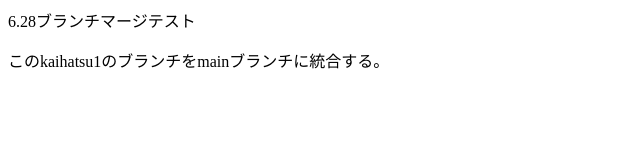
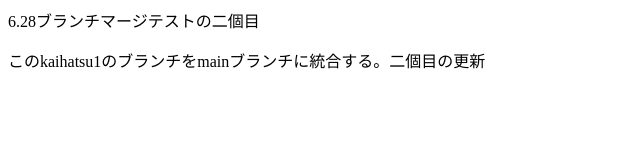
Before and after one commit to KondoYuto/kondo_test, a plain HTML site: page 6.28github.html in a window 1280 px wide. Shown: the whole page, without its empty margins (0-640 px from the left). Drawn offline with Linux system fonts and the light colour scheme.

Commit message:
二回目のkaihatsuブランチんファイルのコミット

```diff
--- a/6.28github.html
+++ b/6.28github.html
@@ -3,10 +3,10 @@
 <head>
     <meta charaset = "utf-8">
     <meta name = "viewport" content="width-device-width, initial-scale-1.0">
-    <title>ブランチのマージテスト１</title>
+    <title>ブランチのマージテスト１の二個目</title>
 </head>
 <body>
-    <hi>6.28ブランチマージテスト</hi>
-    <p>このkaihatsu1のブランチをmainブランチに統合する。</p>
+    <hi>6.28ブランチマージテストの二個目</hi>
+    <p>このkaihatsu1のブランチをmainブランチに統合する。二個目の更新</p>
 </body>
 </html>
```
